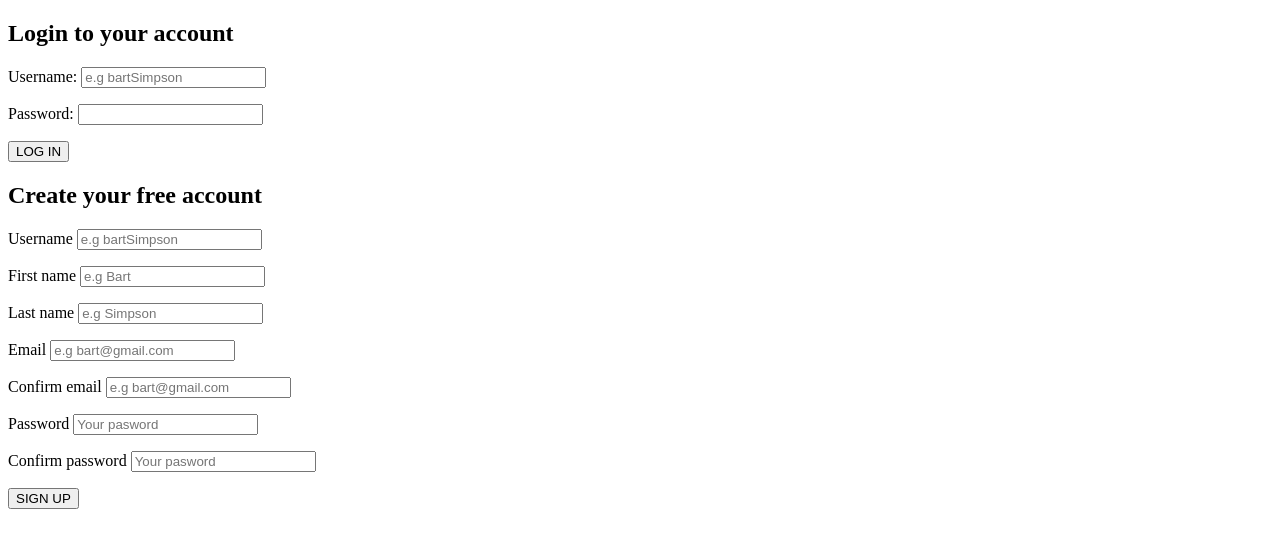
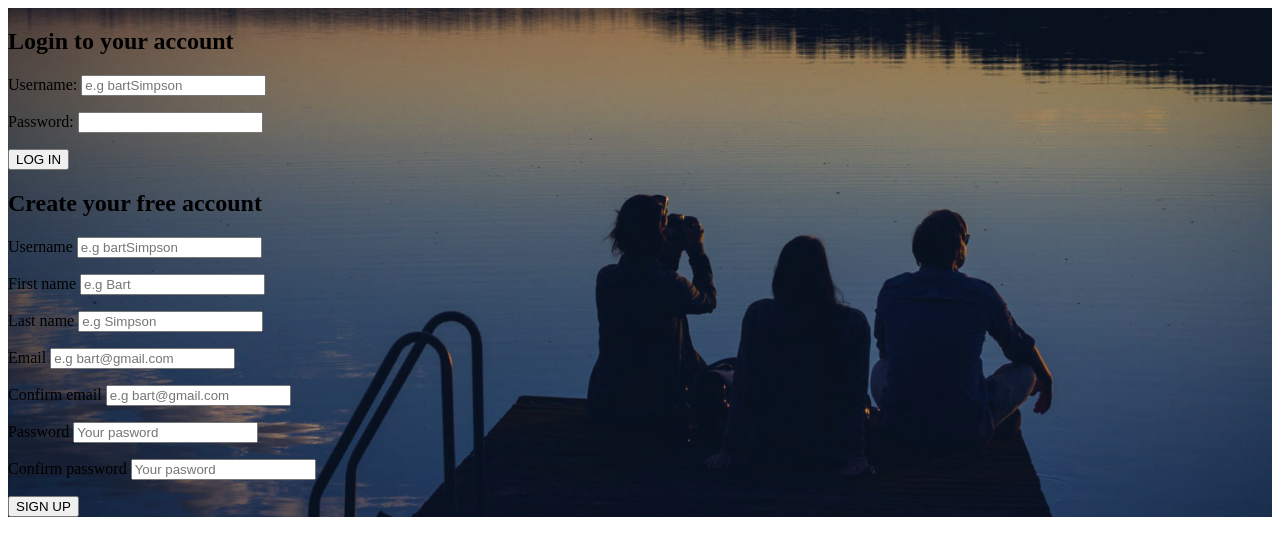
Before and after one commit to renato1891/Spotify-Clone, a PHP site: page /register.php in a window 1280 px wide. Shown: the top 556 px of the page. Run offline with PHP 8.4, Linux system fonts and the light colour scheme.

Commit message:
Sessions and adding background image

```diff
--- /dev/null
+++ b/assets/css/register.css
@@ -0,0 +1,9 @@
+#background {
+    background-color: #000;
+    background-image: url(../images/bg.jpg);
+    background-position: center;
+    background-size: cover;
+    display: table;
+    width: 100%;
+    height: 100%;
+}
--- a/includes/classes/Account.php
+++ b/includes/classes/Account.php
@@ -8,6 +8,20 @@ class Account
     {
         $this->con = $con;
         $this->errorArray = array();
+    }
+
+    public function login($un, $pw)
+    {
+        $pw = md5($pw);
+
+        $query = mysqli_query($this->con, "select * from users where username='$un' and password = '$pw'");
+
+        if (mysqli_num_rows($query) == 1) {
+            return true;
+        } else {
+            array_push($this->errorArray, Constants::$loginFailed);
+            return false;
+        }
     }
 
     public function register($username, $firstName, $lastName, $email, $email2, $password, $password2)
--- a/includes/classes/Constants.php
+++ b/includes/classes/Constants.php
@@ -10,4 +10,5 @@ class Constants
     public static $usernameInvalid = "Your name must be between 5 and 25 characters";
     public static $usernameTaken = "This username already exists";
     public static $emailTaken = "This email already exists";
+    public static $loginFailed = "Your username or password was incorret";
 }
--- a/includes/config.php
+++ b/includes/config.php
@@ -1,5 +1,7 @@
 <?php
 ob_start();
+session_start();
+
 $timezone = date_default_timezone_set('America/Sao_Paulo');
 $con = mysqli_connect("localhost", "root", "", "spotify");
 if (mysqli_connect_errno()) {
--- a/includes/handlers/login-handler.php
+++ b/includes/handlers/login-handler.php
@@ -3,5 +3,15 @@
 
 if (isset($_POST['loginButton'])) {
     // echo "login button was press";
+    // echo "register button was press";
+    $username = $_POST['loginUsername'];
+    $password = $_POST['loginPassword'];
 
+
+    $result = $account->login($username, $password);
+
+    if ($result) {
+        $_SESSION['userLoggedIn'] = $username;
+        header("Location: index.php");
+    }
 }
--- a/includes/handlers/register-handler.php
+++ b/includes/handlers/register-handler.php
@@ -49,6 +49,7 @@ if (isset($_POST['registerButton'])) {
     $wasSuccessful = $account->register($username, $firstName, $lastName, $email, $email2, $password, $password2);
 
     if ($wasSuccessful) {
+        $_SESSION['userLoggedIn'] = $username;
         header("Location: index.php");
     }
     // $result = validateUsername($username);
--- a/register.php
+++ b/register.php
@@ -8,7 +8,7 @@ include("includes/handlers/login-handler.php");
 
 function getInputValue($name)
 {
-    if(isset($_POST[$name])){
+    if (isset($_POST[$name])) {
         echo $_POST[$name];
     }
 }
@@ -20,15 +20,18 @@ function getInputValue($name)
 <head>
     <meta charset="UTF-8">
     <meta name="viewport" content="width=device-width, initial-scale=1.0">
-    <title>Register</title>
+    <title>Welcome to Spotify</title>
+    <link rel="stylesheet" type="text/css" href="assets\css\register.css">
 </head>
 
 <body>
+    <div id="background">
         <div id="inputContainer">
 
             <form id="loginForm" action="register.php" method="POST">
                 <h2>Login to your account</h2>
                 <p>
+                    <?php echo $account->getError(Constants::$loginFailed); ?>
                     <label for="loginUsername"> Username: </label>
                     <input id="loginUsername" name="loginUsername" type="text" placeholder="e.g bartSimpson" required>
                 </p>
@@ -85,6 +88,8 @@ function getInputValue($name)
             </form>
 
         </div>
+    </div>
+
 </body>
 
 </html>
```
Also changed, not shown: index.php (+13 -0 lines), assets/images/bg.jpg (added). Lines whose indentation alone changed are shown as unchanged.
